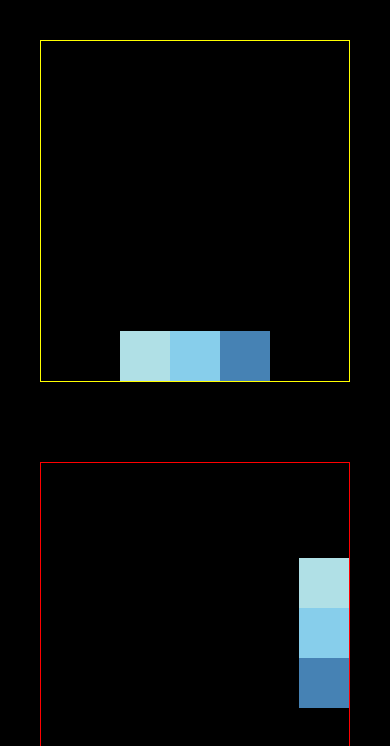
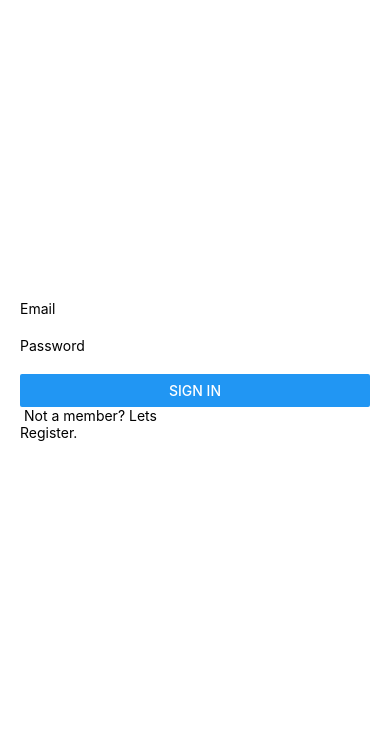
Before and after one commit to cotrim149/ReactNativeToDoManager, a React Native app: screen / in a window 390 px wide. Shown: the top 746 px of the page. Built offline with nearby package versions, Linux system fonts and the light colour scheme.

Commit message:
Adding Login screen squeleton

```diff
--- a/src/App.js
+++ b/src/App.js
@@ -5,11 +5,8 @@
  */
 
 import React, { Component } from 'react';
-import {
-  StyleSheet,
-  Text,
-  View
-} from 'react-native';
+
+import Login from './screens/Login';
 
 // const instructions = Platform.select({
 //   ios: 'Press Cmd+R to reload,\n' +
@@ -28,37 +25,8 @@ export default class App extends Component<Props> {
     // alignItems em relação aos filhos
 
     return (
-      <View ref='Main' style={{ flex: 1, flexDirection: 'column', backgroundColor: '#000'}} >
-        <View ref='First' style={{ flex: 1, flexDirection: 'row', justifyContent: 'center', alignItems: 'flex-end', margin: 40, borderColor: 'yellow', borderWidth: 1 }} >
-          <View style={{ height: 50, width: 50, backgroundColor: 'powderblue' }} />
-          <View style={{ height: 50, width: 50, backgroundColor: 'skyblue' }} />
-          <View style={{ height: 50, width: 50, backgroundColor: 'steelblue' }} />
-        </View>
-
-        <View ref='Second' style={{ flex: 1, flexDirection: 'column', justifyContent: 'center', alignItems: 'flex-end', margin: 40, borderColor: 'red', borderWidth: 1 }} >
-          <View style={{ height: 50, width: 50, backgroundColor: 'powderblue' }} />
-          <View style={{ height: 50, width: 50, backgroundColor: 'skyblue' }} />
-          <View style={{ height: 50, width: 50, backgroundColor:'steelblue' }} />
-        </View>
-
-    </View>
-
+      <Login>
+      </Login>
     );
   }
 }
-
-const styles = StyleSheet.create({
-  container: {
-    flex: 1,
-    justifyContent: 'center',
-    alignItems: 'center'
-  },
-  bigBlue: {
-    color: 'blue',
-    fontSize: 50
-  },
-  smallRed: {
-    color: 'red',
-    fontSize: 20
-  }
-});
--- /dev/null
+++ b/src/screens/Login.js
@@ -0,0 +1,56 @@
+import React, {Component} from 'react';
+import {
+	KeyboardAvoidingView,
+	View,
+	Image,
+	TextInput,
+	Button,
+	Text,
+	StyleSheet,
+} from 'react-native';
+
+export default class Login extends Component {
+	render() {
+		return (
+			<KeyboardAvoidingView style={styles.container} behavior='padding'>
+
+				<View style={styles.topView}>
+					<Image style={styles.img}/>
+				</View>
+				<View style={styles.bottomView}>
+					<TextInput style={styles.input} placeholder='Email' keyboardType={'email-address'} autoCapitalize='none'/>
+
+					<TextInput style={styles.input} placeholder='Password' secureTextEntry={true}/>
+
+					<Button title='Sign In'/>
+
+					<View style={styles.textConteiner}>
+						<Text> Not a member? Lets </Text>
+						<Text style={styles.textRegister}>Register.</Text>
+					</View>
+
+				</View>
+			</KeyboardAvoidingView>
+		);
+	}
+}
+
+
+const styles = StyleSheet.create({
+	container: {
+		flex: 1,
+		flexDirection: 'column' },
+	topView: {
+		justifyContent: 'center', alignItems: 'center',
+		padding: 50
+	},
+	img: {
+		width: 200,
+		height: 200
+	},
+	bottomView: {
+		flexDirection: 'column', paddingRight: 20, paddingLeft: 20
+	}, input: {
+		marginBottom: 20
+	}
+});
```
